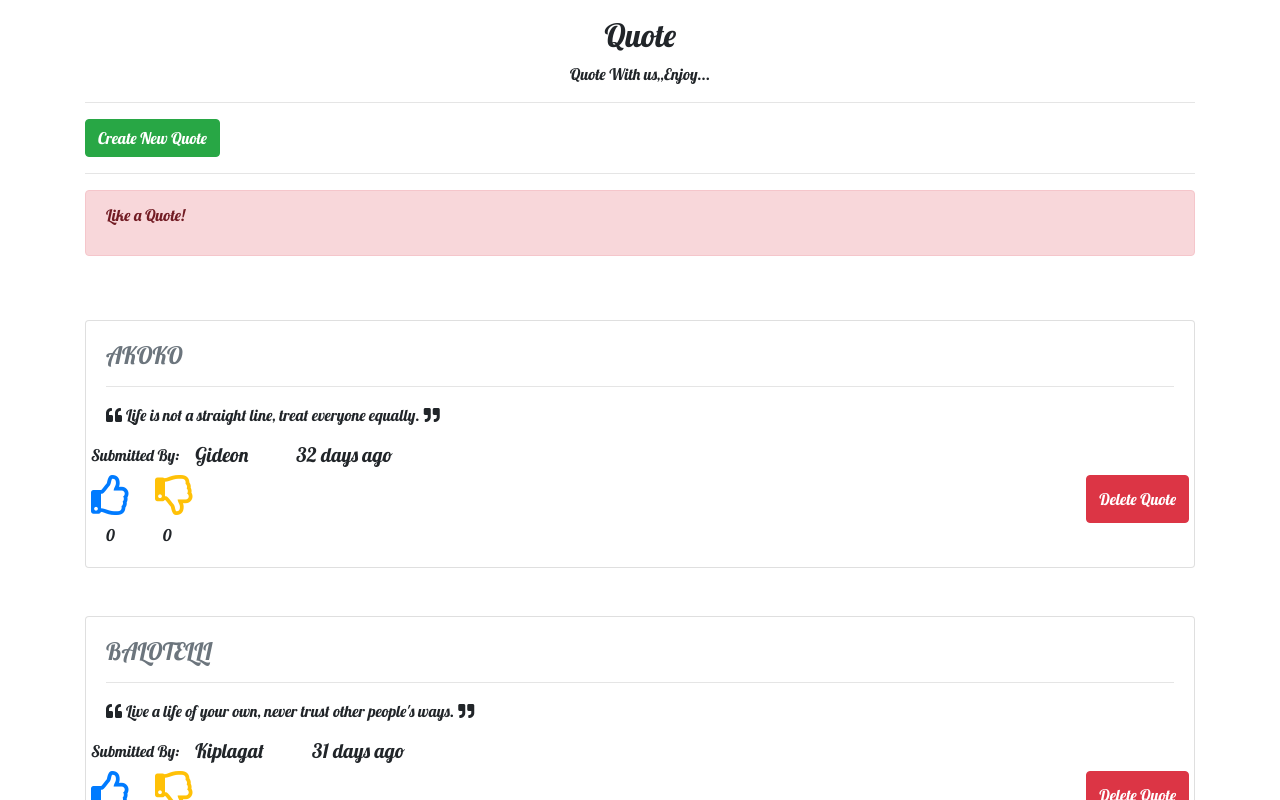
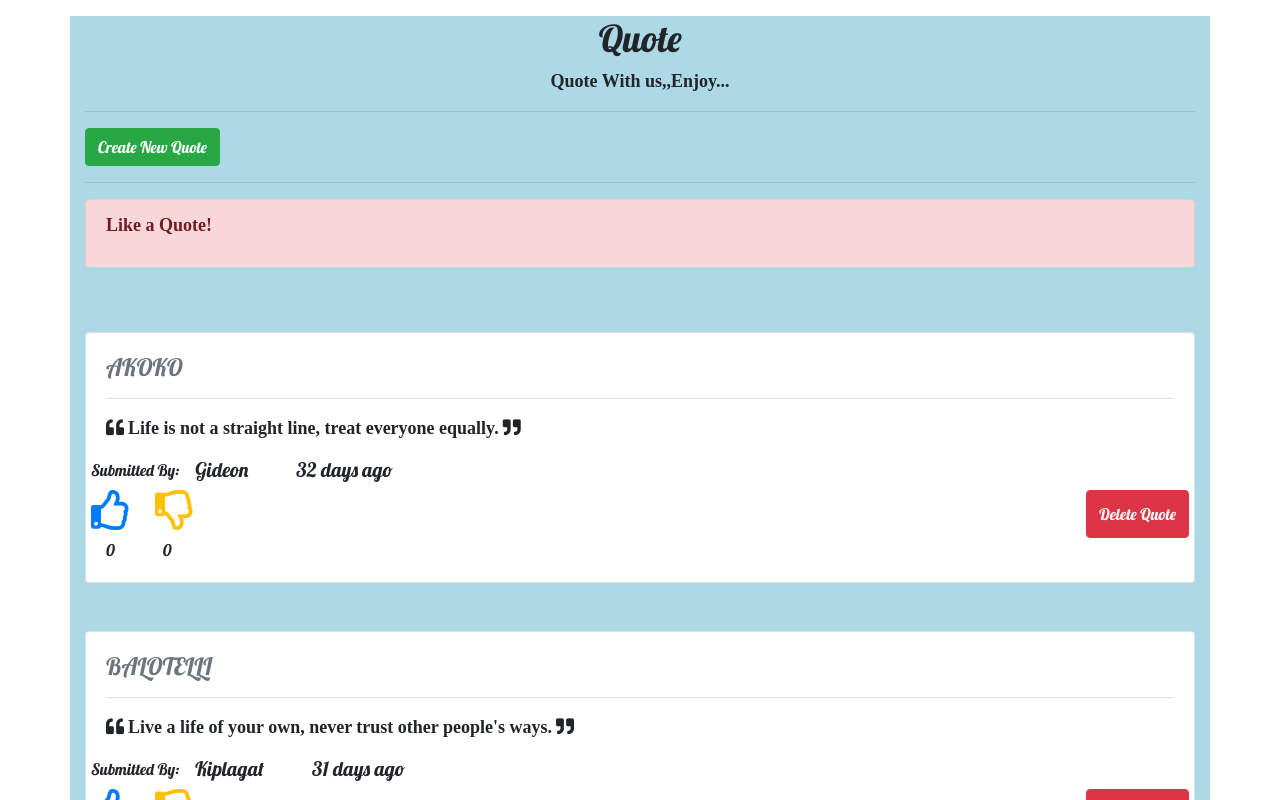
Before and after one commit to olesigilai/Quotes, an Angular app: page / in a window 1280 px wide. Shown: the top 800 px of the page. Built offline with nearby package versions, Linux system fonts and the light colour scheme.

Commit message:
h2 and and background styling added

```diff
--- a/src/styles.css
+++ b/src/styles.css
@@ -1,4 +1,14 @@
 @import url('https://fonts.googleapis.com/css2?family=Lobster&display=swap');
 .container{
     font-family: 'Lobster', cursive;
+    background-color: lightblue;
+
 }
+p{
+    font-family: 'Gorditas', cursive;
+    font-weight: bold;
+    font-size: 18px;
+}
+h2{
+    font-size: 37px;
+}
```
